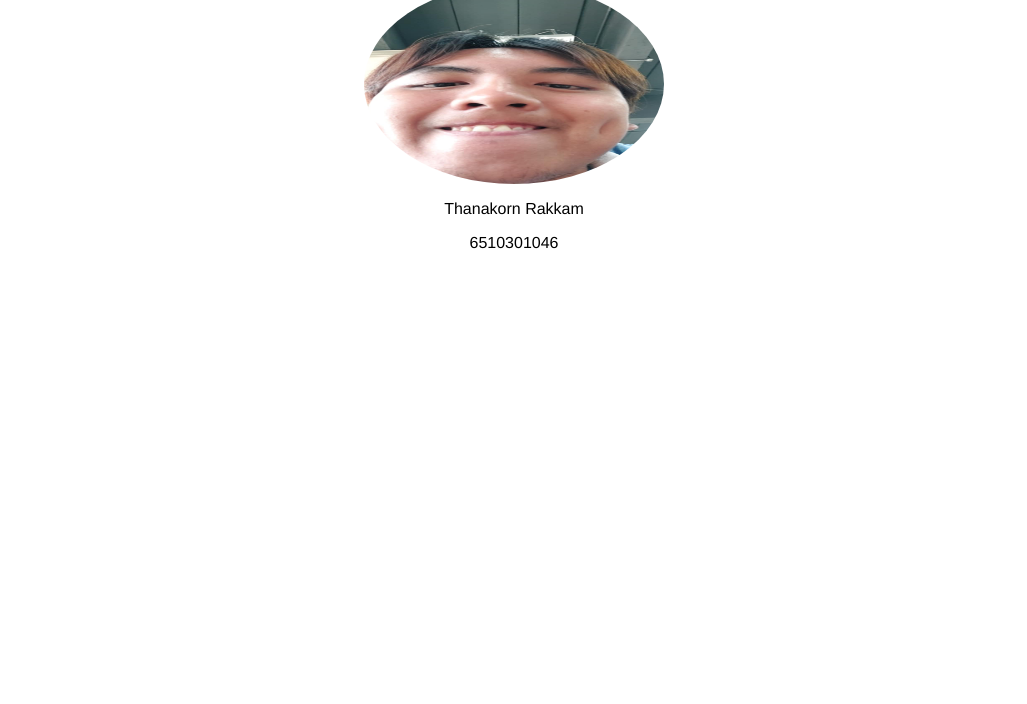
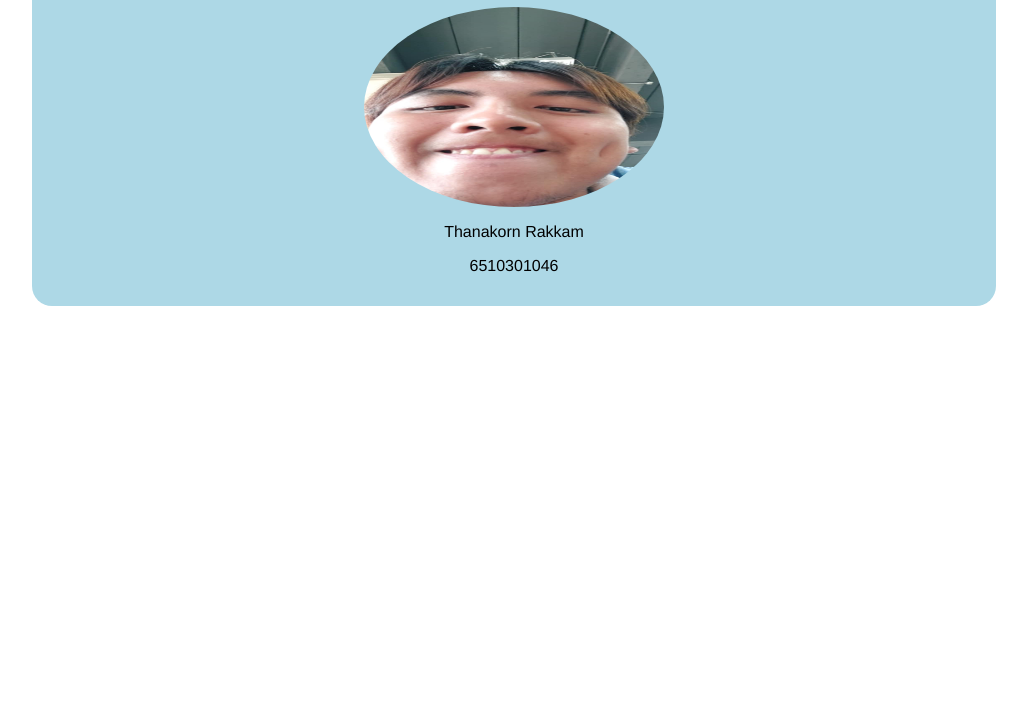
Before and after one commit to TGuideR/my-k8s-app, a plain HTML site: page html/index.html in a window 1280 px wide. Shown: the part 96-800 px from the top of the page, without its empty margins (126-1153 px from the left). Drawn offline with Linux system fonts and the light colour scheme.

Commit message:
More style

```diff
--- a/html/index.html
+++ b/html/index.html
@@ -6,10 +6,12 @@
 </head>
 <body>
 
+<div class="box">
 <h1>This is a Guide</h1>
 <img class="picture" src="image/me.jpg">
 <p>Thanakorn Rakkam</p>
 <p>6510301046</p>
+</div>
 
 </body>
 </html>
--- a/html/styles.css
+++ b/html/styles.css
@@ -13,3 +13,12 @@ img.picture
     margin-left: auto;
     margin-right: auto;
 }
+
+div.box
+{
+    background-color: lightblue;
+    margin-right: 150px;
+    margin-left: 150px;
+    padding: 15px;
+    border-radius: 20px;
+}
```
